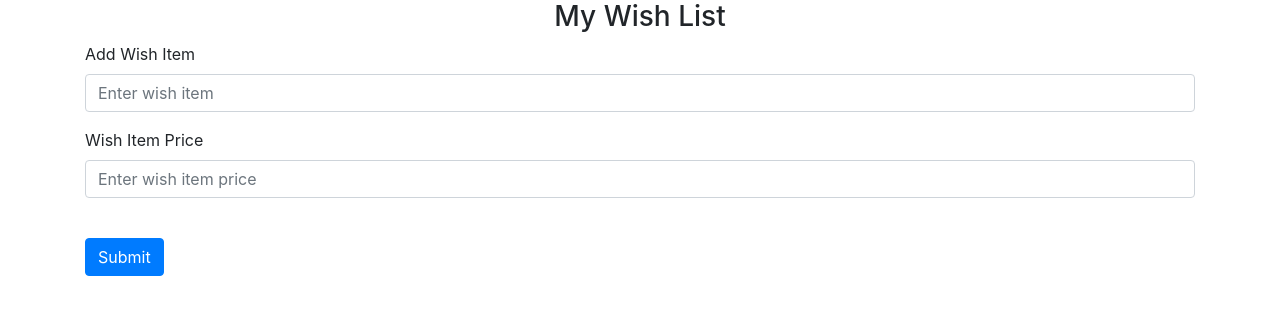
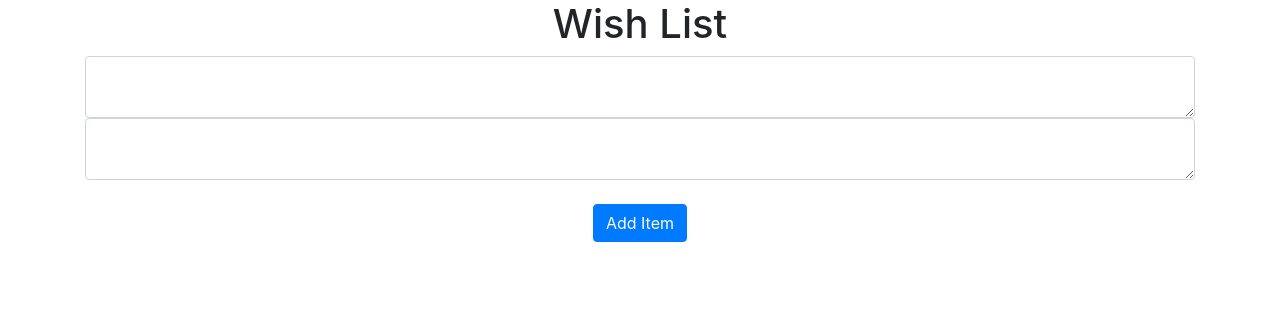
Before and after one commit to yoowon90/unhooked, a Flask app: page /my-wishlist in a window 1280 px wide. Shown: the part 56-371 px from the top of the page. Run offline with Flask 3, Linux system fonts and the light colour scheme; some libraries are stand-ins or nearby versions.

Commit message:
Enabled input of wish item name and price

```diff
--- a/website/__init__.py
+++ b/website/__init__.py
@@ -20,7 +20,7 @@ def create_app():
     app.register_blueprint(auth, url_prefix='/')  # '/' means no prefix
     # TODO: register and adjust prefix whatever you want
 
-    from .models import User, Note, Wishlist
+    from .models import User, Note, WishItem
 
     with app.app_context():
         db.create_all()
--- a/website/templates/test.html
+++ b/website/templates/test.html
@@ -1,5 +1,8 @@
 {% extends "base.html" %} {% block title %}Wish List{% endblock %} {% block
   content %}
+<h1 align="center">Wish List</h1>
+<ul class="list-group list-group-flush" id="wishItems"></ul>
+{% for wishitem in user.wishitems %}
 <table class="table table-sm">
   <thead>
     <tr>
--- a/website/templates/wishlist.html
+++ b/website/templates/wishlist.html
@@ -1,31 +1,24 @@
-{% extends "base.html" %} {% block title %}Wish List{% endblock %} {% block
-  content %}
-  <!-- now build html for below -->
-  <form method="POST"> <!-- when submit form, send POST request to backend -->
-    <h3 align="center">My Wish List</h3>
-    <div class="form-group"> <!-- form-group & form-control are bootstrap class-->
-      <label for="wish-item">Add Wish Item</label>
-      <!-- must have name bc it is what attribute is called in the backend. id is optional. -->
-      <!-- recommend id and name to be the same -->
-      <input
-        type="wish-item"
-        class="form-control"
-        id="wishItem"
-        name="wishItem"
-        placeholder="Enter wish item"
-      />
+{% extends "base.html" %} {% block title %}Wish List{% endblock %} {% block content
+  %}
+  <!-- this is the same as base.html and overwrite any blocks -->
+  <h1 align="center">Wish List</h1>
+  <ul class="list-group list-group-flush" id="wishItems">
+    {% for wishitem in user.wishitems %}
+    <li class="list-group-item">
+      {{ wishitem.item_name }}
+      {{ wishitem.item_price }}
+      <button type="button" class="close" onClick="deleteNote({{ wishitem.id }})">
+        <span aria-hidden="true">&times;</span>
+      </button>
+    </li>
+    {% endfor %}
+  </ul>
+  <form method="POST">
+    <textarea name="item_name" id="item_name" class="form-control"></textarea>
+    <textarea name="item_price" id="item_price" class="form-control"></textarea>
+    <br />
+    <div align="center">
+      <button type="submit" class="btn btn-primary">Add Item</button>
     </div>
-    <div class="form-group">
-      <label for="wish-item-price">Wish Item Price</label>
-      <input
-        type="wish-item-price"
-        class="form-control"
-        id="wishItemPrice"
-        name="wishItem"
-        placeholder="Enter wish item price"
-      />
-    </div>
-    <br /> <!-- separate the button -->
-    <button type="submit" class="btn btn-primary">Submit</button>
   </form>
   {% endblock %}
--- a/website/views.py
+++ b/website/views.py
@@ -1,6 +1,6 @@
 from flask import Blueprint, render_template, request, flash, jsonify
 from flask_login import login_required, current_user
-from .models import Note, Wishlist
+from .models import Note, WishItem
 from . import db
 import json
 
@@ -45,12 +45,15 @@ def delete_note():
 @views.route('/my-wishlist', methods=['GET', 'POST'])
 def wishlist():
     if request.method == 'POST':
-        wishitem = request.form.get('wishitem')#Gets the wish item from the HTML
+        wish_item_name = request.form.get('item_name')#Gets the wish item from the HTML
+        wish_item_price = request.form.get('item_price')#Gets the wish item from the HTML
 
-        if len(wishitem) < 1:
+        if len(wish_item_name) < 1:
             flash('Item is too short!', category='error')
+        elif float(wish_item_price) < 0:
+            falash('Price cannot be below zero!', category='error')
         else:
-            new_item = Wishlist(data=wishlist, user_id=current_user.id)  #providing the schema for the note
+            new_item = WishItem(item_name=wish_item_name, item_price=wish_item_price, user_id=current_user.id)  #providing the schema for the note
             db.session.add(new_item) #adding the note to the database
             db.session.commit()
             flash('Item added to Wish List!', category='success')
@@ -62,12 +65,12 @@ def wishlist():
 @views.route('/test', methods=['GET', 'POST'])
 def test():
     if request.method == 'POST':
-        wishitem = request.form.get('wishitem')#Gets the wish item from the HTML
+        wishitem = request.form.get('wishitem')  #Gets the wish item from the HTML
 
         if len(wishitem) < 1:
             flash('Item is too short!', category='error')
         else:
-            new_item = Wishlist(data=wishlist, user_id=current_user.id)  #providing the schema for the note
+            new_item = WishItem(data=wishitem, user_id=current_user.id)  #providing the schema for the note
             db.session.add(new_item) #adding the note to the database
             db.session.commit()
             flash('Item added to Wish List!', category='success')
```
Also changed, not shown: website/models.py (+6 -5 lines).
